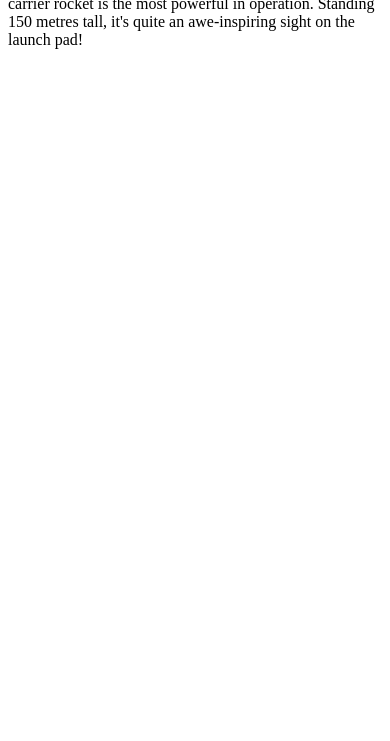
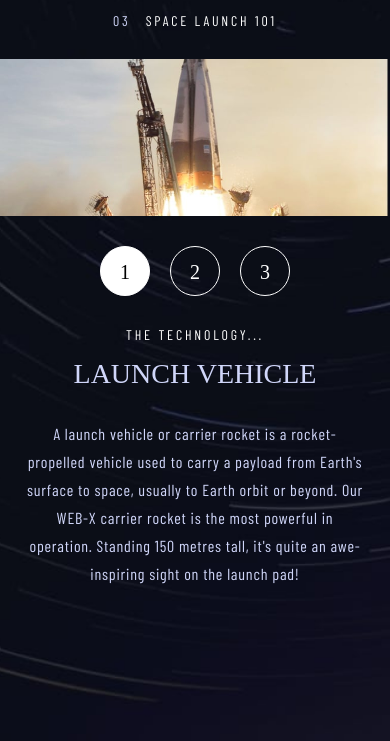
Before and after one commit to GavinLang9/space-tourism, a plain HTML site: page technology-vehicle.html in a window 390 px wide. Shown: the part 103-844 px from the top of the page. Drawn offline with nearby package versions, Linux system fonts and the light colour scheme; a web font is replaced by a local one.

Commit message:
mobile finished maybe

```diff
--- /dev/null
+++ b/javascript/technology-template.js
@@ -0,0 +1,23 @@
+import { setCurrent } from "./destinationTemplate.js";
+
+function createTechnologyTemplate(data, index) {
+    let currentObj = data.technology[index];
+    let techImage = document.querySelector("#technology-image");
+    let techName = document.querySelector("#name");
+    let techDescription = document.querySelector("#description");
+    let techNav = document.querySelectorAll(".technology-nav");
+    setCurrent(techNav, index);
+
+
+    techImage.setAttribute("src", currentObj.images.landscape);
+    techImage.setAttribute("alt", currentObj.name);
+
+    techName.innerHTML = currentObj.name;
+    techDescription.innerHTML = currentObj.description;
+
+
+
+
+}
+
+export {createTechnologyTemplate}
--- /dev/null
+++ b/javascript/technology-vehicle.js
@@ -0,0 +1,17 @@
+import { createTechnologyTemplate } from "./technology-template.js";
+
+var xhr = new XMLHttpRequest();
+xhr.open("GET", "data.json");
+
+xhr.onload = function() {
+    if(xhr.status === 200) {
+        var data = JSON.parse(xhr.responseText);
+        renderHTML(data, 0);
+    }
+}
+
+xhr.send();
+
+function renderHTML(data, index) {
+    createTechnologyTemplate(data, index);
+}
--- a/style/mobile-style.css
+++ b/style/mobile-style.css
@@ -30,7 +30,9 @@ body {
     overflow-x: hidden;
 
 }
-
+header h5:nth-of-type(1) {
+    color: var(--inactive-color);
+}
 
 /* start of nav style */
 
--- /dev/null
+++ b/style/mobile-technology.css
@@ -0,0 +1,84 @@
+@import url('https://fonts.googleapis.com/css2?family=Barlow+Condensed:wght@100;200;300;400&family=Bellefair:wght@100;200;300;400&display=swap');
+
+:root {
+    --inactive-color: rgb(208,214,249);
+    --active-color: white;
+}
+
+body {
+    background-image: url("../assets/technology/background-technology-mobile.jpg");
+
+}
+
+header {
+    display: flex;
+    justify-content: space-between;
+    gap: 15px;
+
+    margin-bottom: 30px;
+}
+
+#number {
+    color: var(--inactive-color);
+}
+#technology-image {
+    width: 100vw;
+
+}
+
+.second-nav-items {
+    display: flex;
+    justify-content: space-between;
+    gap: 20px;
+    margin-block: 30px;
+}
+
+.second-nav-items a {
+    width: 50px;
+    height: 50px;
+    border: 1px solid white;
+    border-radius: 50%;
+
+    display: flex;
+    justify-content: center;
+    align-items: center;
+    text-align: center;
+}
+
+.technology-nav {
+    width: 100%;
+    position: relative;
+}
+
+.technology-nav h5 {
+    width: 100%;
+    position: absolute;
+    left: 50%;
+    top: 50%;
+    transform: translate(-47%,-45%);
+
+    font-family: Bellefair, serif;
+    font-size: 2.5rem;
+    color: white;
+}
+
+#the-technology {
+    margin-bottom: 15px;
+}
+
+#name {
+    margin-bottom: 30px;
+}
+
+#description {
+    margin-bottom: 50px;
+}
+
+.current {
+    background-color: white;
+
+}
+
+.current h5 {
+    color: black;
+}
--- a/technology-vehicle.html
+++ b/technology-vehicle.html
@@ -5,28 +5,62 @@
   <meta name="viewport" content="width=device-width, initial-scale=1.0">
 
   <link rel="icon" type="image/png" sizes="32x32" href="./assets/favicon-32x32.png">
-
+  <link rel="stylesheet" href="style/style.css">
+  <link rel="stylesheet" href="style/mobile-style.css">
+  <link rel="stylesheet" href="style/mobile-technology.css">
+  <script type="module" src="./javascript/technology-template.js" defer></script>
+  <script type="module" src="./javascript/technology-vehicle.js" defer></script>
+  <script src="./javascript/mobile.js" defer></script>
   <title>Frontend Mentor | Space tourism website</title>
 </head>
 <body>
-
-  00 Home
-  01 Destination
-  02 Crew
-  03 Technology
-
-  03 Space launch 101
-
-  1
-  2
-  3
-
-  The terminology...
-  Launch vehicle
-
-  A launch vehicle or carrier rocket is a rocket-propelled vehicle used to carry a
-  payload from Earth's surface to space, usually to Earth orbit or beyond. Our
-  WEB-X carrier rocket is the most powerful in operation. Standing 150 metres tall,
-  it's quite an awe-inspiring sight on the launch pad!
+    <nav>
+      <a href="index.html"><svg id="logo" xmlns="http://www.w3.org/2000/svg" width="48" height="48"><g fill="none" fill-rule="evenodd"><circle cx="24" cy="24" r="24" fill="#FFF"/><path fill="#0B0D17" d="M24 0c0 16-8 24-24 24 15.718.114 23.718 8.114 24 24 0-16 8-24 24-24-16 0-24-8-24-24z"/></g></svg></a>
+      <img id="hamburger" src="./assets/shared/icon-hamburger.svg" alt="hamburger">
+    </nav>
+    <aside id="nav-modal" class="display-none">
+       <img id="close-nav" src="./assets/shared/icon-close.svg" alt="close-navigation">
+        <ol class="nav-items">
+          <li>
+            <a href="./index.html">
+              <h5 class="number">00</h5>
+              <h5>Home</h5>
+            </a>
+          </li>
+          <li>
+            <a href="./destination-moon.html">
+              <h5 class="number">01</h5>
+              <h5>Destination</h5>
+            </a>
+          </li>
+          <li>
+            <a href="./crew-commander.html">
+              <h5 class="number">02</h5>
+              <h5>Crew</h5>
+            </a>
+          </li>
+          <li>
+            <a href="./technology-vehicle.html">
+              <h5 class="number">03</h5>
+              <h5>Technology</h5>
+            </a>
+          </li>
+        </ol>
+    </aside>
+    <main>
+      <header>
+        <h5 id="number">03</h5>
+        <h5>Space Launch 101</h5>
+      </header>
+      <img src="" alt="" id="technology-image">
+      <ol class="second-nav-items">
+        <a class="technology-nav" href="./technology-vehicle.html"><li ><h5>1</h5></li></a>
+        <a class="technology-nav" href="./technology-spaceport.html"><li><h5>2</h5></li></a>
+        <a class="technology-nav" href="./technology-capsule.html"><li><h5>3</h5></li></a>
+      </ol>
+      <h5 id="the-technology">The Technology...</h5>
+      <h3 id="name"></h3>
+      <p id="description"></p>
+    </main>
 </body>
 </html>
```
Also changed, not shown: javascript/crew-commander.js (+20 -20 lines), javascript/technology-capsule.js (added, +17 -0 lines), javascript/technology-spaceport.js (added, +17 -0 lines), technology-capsule.html (+54 -18 lines), technology-spaceport.html (+54 -20 lines).
